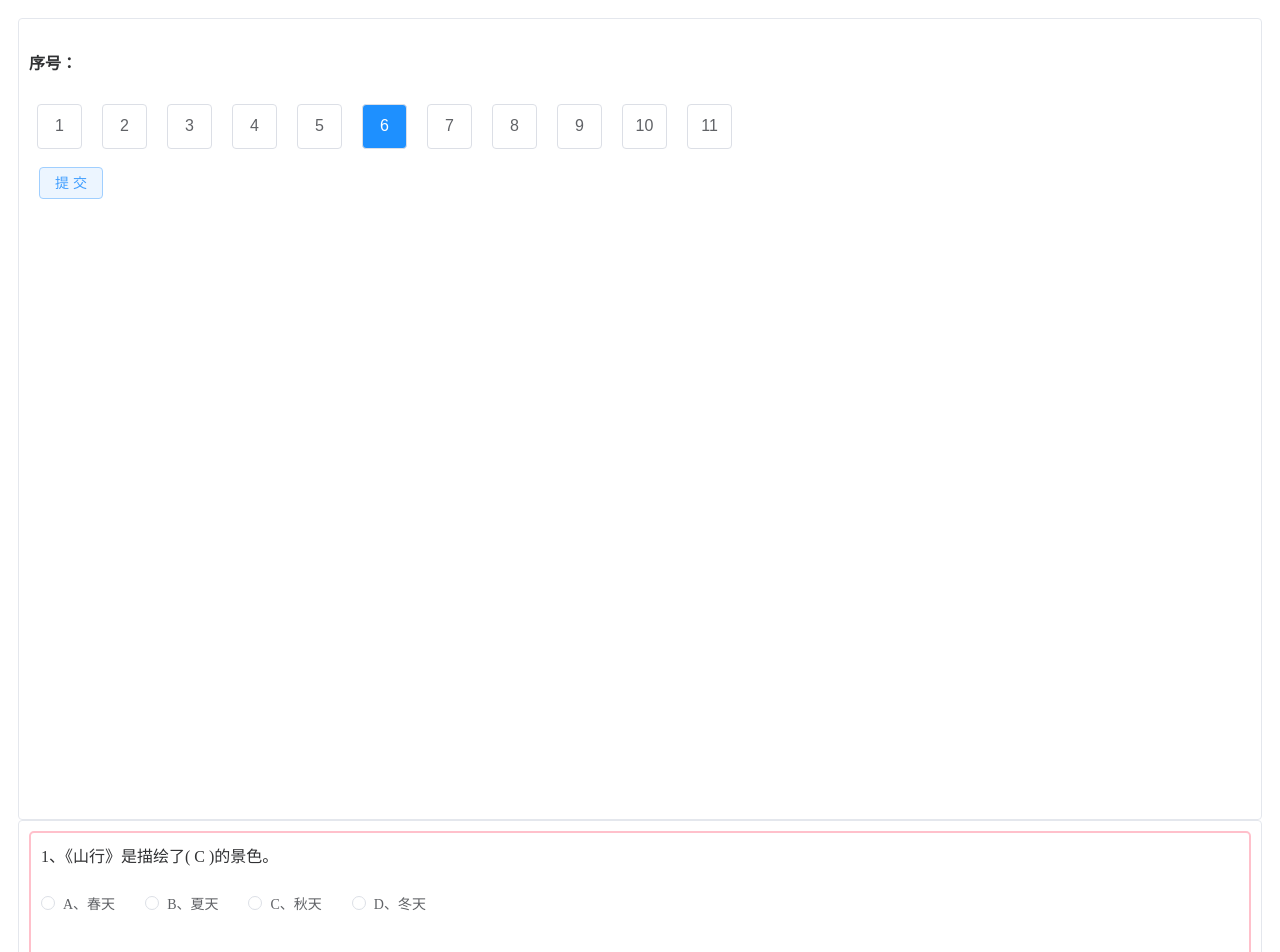
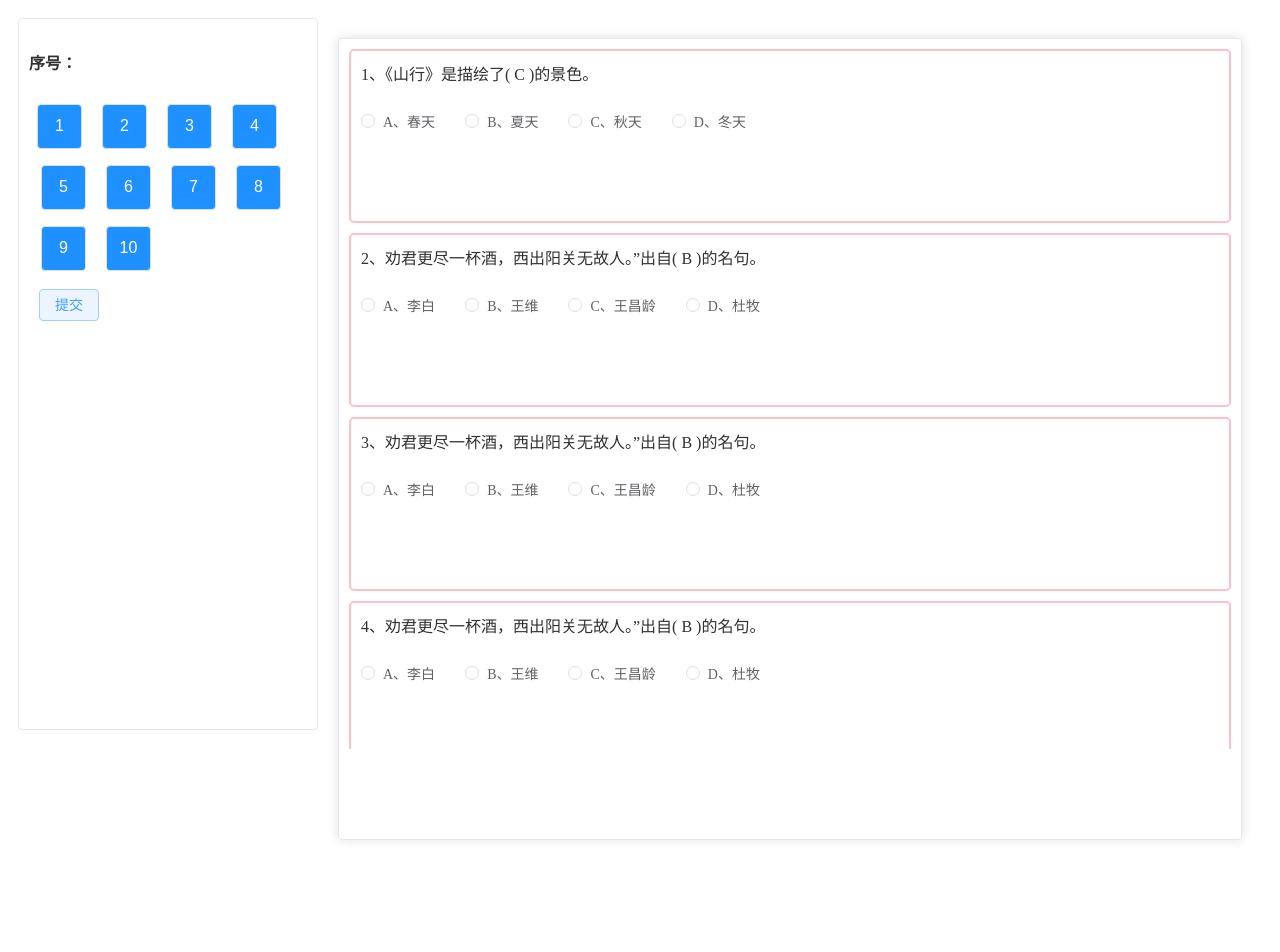
Before and after one commit to ZixuanMu/virtual_hospital, a Vue app in the folder virtual_hospital_system/: page /testPage in a window 1280 px wide. Shown: the top 952 px of the page. After the commit the page ends 878 px from the top, so only its background shows below. Built offline with nearby package versions, Linux system fonts and the light colour scheme.

Commit message:
考试模块优化

```diff
--- a/virtual_hospital_system/src/Layout/UserLayout.vue
+++ b/virtual_hospital_system/src/Layout/UserLayout.vue
@@ -4,7 +4,7 @@
 
     <el-container hight="50px">
 
-      <el-header hight="50px">虚拟宠物医院学习系统</el-header>
+      <el-header class= "title" hight="50px">虚拟宠物医院学习系统</el-header>
 
       <el-container>
 
@@ -61,15 +61,10 @@
   </script>
 
 <style scoped lang="scss">
-.el-container{
-    .el-aside{
 
-    width:230px;
-    }
-    .el-header{
-    height:80px;
-
-    }
+.title{
+  font-weight: bold; /* 加粗 */
+  font-size: 24px; /* 加大 */
 }
 
 </style>
--- a/virtual_hospital_system/src/components/testComponents/testPage.vue
+++ b/virtual_hospital_system/src/components/testComponents/testPage.vue
@@ -1,8 +1,17 @@
 <template>
+
+
+
+
+
+
+
   <div class="page">
     <el-row class="test-paper">
-        <el-col class="answer-sheet">
-          <el-card style="min-height: 800px" shadow="hover">
+    <el-container>
+      <el-aside width="300px">
+
+        <el-card  shadow="hover">
           <h4>序号：</h4>
           <div class="all-serial-number">
             <el-button
@@ -19,12 +28,12 @@
             </el-button>
           </div>
           <div>
-              <el-button @click="getSubmit" type="primary" plain>提 交</el-button>
+            <el-button @click="getSubmit" type="primary" plain>提交</el-button>
           </div>
         </el-card>
-        </el-col>
-        <el-col class="test-questions">
-          <el-card style="min-height: 800px" shadow="hover">
+      </el-aside>
+      <el-main width="800px">        <!-- 右侧题目 -->
+        <el-card style="min-height: 800px">
           <div
             @click="getChenge"
             v-for="(shiTi, index) in examDetails"
@@ -33,7 +42,6 @@
             class="exam-details"
             :class="{ 'skip-style': index === navgatorIndex }"
           >
-              <!-- isShiTi -->
             <!-- 试题 -->
             <div class="shi-ti-style">
               <!-- 题目 -->
@@ -43,7 +51,6 @@
                 <!-- 单选 -->
                 <el-radio-group
                   @input="gegegegeg(shiTi, index)"
-                    v-if="shiTi.type == '单选'"
                   v-model="shiTi.da"
                 >
                   <el-radio
@@ -54,30 +61,6 @@
                     {{ dan }}
                   </el-radio>
                 </el-radio-group>
-                  <!-- 多选 -->
-                  <el-checkbox-group
-                    @change="gegegegeg(shiTi, index)"
-                    v-else-if="shiTi.type == '多选'"
-                    v-model="shiTi.da"
-                  >
-                    <!-- label绑定答案的值,可以绑定索引index,也可以绑定答案内容times -->
-                    <el-checkbox
-                      v-for="(duo, duoIndex) in shiTi.xuanxiang"
-                      :label="duoIndex"
-                      :key="duoIndex"
-                    >
-                      {{ duo }}
-                    </el-checkbox>
-                  </el-checkbox-group>
-                  <!-- 简单 -->
-                  <div v-else>
-                    <el-input
-                      type="textarea"
-                      :rows="2"
-                      placeholder="请输入内容"
-                      v-model="shiTi.da"
-                    />
-                  </div>
               </div>
             </div>
             <!-- 标记 -->
@@ -95,11 +78,19 @@
               </el-tooltip>
             </div>
           </div>
-          </el-card>
-        </el-col>
+        </el-card></el-main>
+    </el-container>
+
+
+
+
+        <!-- 左侧序号 -->
+
+
     </el-row>
   </div>
 </template>
+
 <script>
 export default {
   data() {
@@ -107,123 +98,75 @@
       examDetails: [
         {
           timu: "《山行》是描绘了( C )的景色。",
-            type: "单选",
           xuanxiang: ["A、春天", "B、夏天", "C、秋天", " D、冬天"],
           // 答案存放字符串
-            da: "",
+          da: "C",
           mark: false,
         },
         {
           timu: "劝君更尽一杯酒，西出阳关无故人。”出自( B )的名句。",
-            type: "单选",
           xuanxiang: ["A、李白", "B、王维", "C、王昌龄", "D、杜牧"],
           // 答案存放字符串
-            da: "",
+          da: "B",
           mark: false,
         },
         {
-            timu: "把“春风”比作“剪刀”的是哪首诗?( C )",
-            type: "单选",
-            xuanxiang: [
-              "A、《忆江南》",
-              "B、《滁州西涧》",
-              "C、《咏柳》",
-              "D、《游园不值》",
-            ],
+          timu: "劝君更尽一杯酒，西出阳关无故人。”出自( B )的名句。",
+          xuanxiang: ["A、李白", "B、王维", "C、王昌龄", "D、杜牧"],
           // 答案存放字符串
-            da: "",
+          da: "B",
           mark: false,
         },
         {
-            timu: "横看成岭侧成峰，远近高低各不一样。”诗中写的名胜是( D )。",
-            type: "单选",
-            xuanxiang: ["A、泰山", "B、华山", "C、黄山", "D、庐山"],
+          timu: "劝君更尽一杯酒，西出阳关无故人。”出自( B )的名句。",
+          xuanxiang: ["A、李白", "B、王维", "C、王昌龄", "D、杜牧"],
           // 答案存放字符串
-            da: "",
+          da: "B",
           mark: false,
         },
         {
-            timu: "解落三秋叶，能开二月花。过江千尺浪，入竹万竿斜。”这首诗写的是( B )。",
-            type: "单选",
-            xuanxiang: ["A、花", "B、风", "C、竹", "D、水"],
+          timu: "劝君更尽一杯酒，西出阳关无故人。”出自( B )的名句。",
+          xuanxiang: ["A、李白", "B、王维", "C、王昌龄", "D、杜牧"],
           // 答案存放字符串
-            da: "",
+          da: "B",
           mark: false,
         },
         {
-            timu: "以下哪些诗句出自白居易的作品？( A、C、E )",
-            type: "多选",
-            xuanxiang: [
-              "A、春风又绿江南岸",
-              "B、白日依山尽",
-              "C、人生自古谁无死",
-              "D、大漠孤烟直",
-              "E、举杯邀明月",
-              "F、月落乌啼霜满天",
-            ],
-            // 答案存放数组
-            da: [0, 2, 4],
+          timu: "劝君更尽一杯酒，西出阳关无故人。”出自( B )的名句。",
+          xuanxiang: ["A、李白", "B、王维", "C、王昌龄", "D、杜牧"],
+          // 答案存放字符串
+          da: "B",
           mark: false,
         },
         {
-            timu: "以下哪些是唐代诗人？( A、B、C、E、F )",
-            type: "多选",
-            xuanxiang: [
-              "A、杜甫",
-              "B、苏轼",
-              "C、白居易",
-              "D、李清照",
-              "E、辛弃疾",
-              "F、陆游",
-            ],
-            // 答案存放数组
-            da: [],
+          timu: "劝君更尽一杯酒，西出阳关无故人。”出自( B )的名句。",
+          xuanxiang: ["A、李白", "B、王维", "C、王昌龄", "D、杜牧"],
+          // 答案存放字符串
+          da: "B",
           mark: false,
         },
         {
-            timu: "以下哪些诗人被称为“唐三百首”？( A、B、C )",
-            type: "多选",
-            xuanxiang: [
-              "A、李白",
-              "B、杜甫",
-              "C、白居易",
-              "D、苏轼",
-              "E、王之涣",
-            ],
-            // 答案存放数组
-            da: [],
+          timu: "劝君更尽一杯酒，西出阳关无故人。”出自( B )的名句。",
+          xuanxiang: ["A、李白", "B、王维", "C、王昌龄", "D、杜牧"],
+          // 答案存放字符串
+          da: "B",
           mark: false,
         },
         {
-            timu: "以下哪些诗人被称为“宋词四大家”？( A、B、C、D  )",
-            type: "多选",
-            xuanxiang: [
-              "A、李清照",
-              "B、辛弃疾",
-              "C、苏轼",
-              "D、杜牧",
-              "E、杨万里",
-            ],
-            // 答案存放数组
-            da: [],
+          timu: "劝君更尽一杯酒，西出阳关无故人。”出自( B )的名句。",
+          xuanxiang: ["A、李白", "B、王维", "C、王昌龄", "D、杜牧"],
+          // 答案存放字符串
+          da: "B",
           mark: false,
         },
         {
-            timu: "具有诗仙、诗圣、诗鬼称号的的诗人分别是谁?",
-            type: "问答",
-            xuanxiang: ["李白 杜甫 李贺"],
+          timu: "劝君更尽一杯酒，西出阳关无故人。”出自( B )的名句。",
+          xuanxiang: ["A、李白", "B、王维", "C、王昌龄", "D、杜牧"],
           // 答案存放字符串
-            da: "",
+          da: "B",
           mark: false,
         },
-          {
-            timu: "在苏轼写的《惠崇春江晚景》这首中，让我们明白了有一种味美但内脏有毒的鱼叫什么?",
-            type: "问答",
-            xuanxiang: ["河豚"],
-            // 答案存放字符串
-            da: "",
-            mark: false,
-          },
+        // 其他单选题目...
       ],
       navgatorIndex: null,
       listBoxState: true, //点击导航栏时，暂时停止监听页面滚动
@@ -231,23 +174,29 @@
       isShiTi: false,
     };
   },
-    mounted() {
-      let timeId;
-      window.addEventListener(
-        "scroll",
-        () => {
-          // 页面滚动停止100毫秒后才会执行下面的函数。
-          clearTimeout(timeId);
-          timeId = setTimeout(() => {
-            this.scrollToTop();
-            console.log("执行完成");
-          }, 100);
+  methods: {
+
+          getSubmit() {
+        let score = 0; // 初始化得分为0
+        this.examDetails.forEach((question) => {
+          // 遍历每个问题
+          if (question.da === question.correctAnswer) {
+            // 如果用户的答案等于正确答案
+            score++; // 分数加1
+          }
+        });
+
+        // 提示用户分数
+        this.$message({
+          message: `您的分数为: ${score}`,
+          type: "success",
+        });
       },
-        true
-      );
-    },
-    methods: {
+
+
+
     // 点击导航菜单，页面滚动到指定位置
+
     handleLeft(index) {
       this.navgatorIndex = index;
       this.$el.querySelector(`#id${index}`).scrollIntoView({
@@ -290,6 +239,7 @@
       }
     },
     // 标记 或者 收藏
+    // 标记 或者 收藏
     getChangMark(num) {
       this.examDetails[num].mark = !this.examDetails[num].mark;
     },
@@ -301,21 +251,11 @@
       this.navgatorIndex = null;
     },
     // 提交
-      getSubmit() {
-        console.log(this.examDetails);
-        let list = this.examDetails.map((item) => {
-          return item.da;
-        });
-        console.log(list);
-        this.$message({
-          message: JSON.stringify(list),
-          type: "success",
-        });
+
       // 0代表A 1代表B 2代表C 3代表D 4代表E 5代表F 6代表G 7代表H 8代表I 9代表J 10代表K... （ 可以用字符串 或者数组的 方法 将至 替换； 回显同理 实例中有一个回显的实例 ）
       // 1、 其中判断题可以 用A、B 或者用 对、错 需要单独处理。
       // 2、简单题也需要 单独处理。
       // [0, 0, 0, 0, 0, Array(1), Array(1), Array(1), Array(1), '12', '1212']
-      },
   },
 };
 </script>
@@ -393,6 +333,7 @@
   color: #f7ba2a;
 }
 </style>
+
 <style scoped>
 /* 联动样式 */
 .yi-zuo-da {
```
Also changed, not shown: virtual_hospital_system/src/components/mineInformation.vue (+18 -6 lines), virtual_hospital_system/src/components/testUser.vue (+34 -11 lines). Lines whose indentation alone changed are shown as unchanged.
